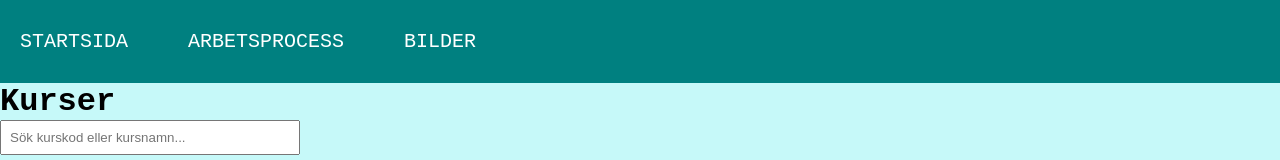
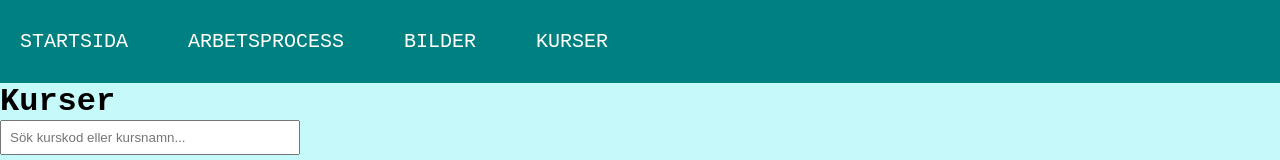
Before and after one commit to weirdiful/DT211G-Moment-2, a website built with Parcel: page src/kurs.html in a window 1280 px wide. Shown: the top 160 px of the page. Built offline with nearby package versions, Linux system fonts and the light colour scheme; no server answers.

Commit message:
meny länkar

```diff
--- a/src/kurs.html
+++ b/src/kurs.html
@@ -15,6 +15,7 @@
             <a href="index.html">STARTSIDA</a>
             <a href="about.html">ARBETSPROCESS</a>
             <a href="bilder.html">BILDER</a>
+            <a href="kurs.html">KURSER</a>
         </div>
 
     <div class="mobile-icons">
@@ -29,6 +30,7 @@
             <a href="index.html">STARTSIDA</a>
             <a href="about.html">ARBETSPROCESS</a>
             <a href="bilder.html">BILDER</a>
+            <a href="kurs.html">KURSER</a>
 
         </div>
 
```
Also changed, not shown: src/about.html (+2 -0 lines), src/bilder.html (+2 -0 lines), dist/about.html, dist/bilder.html, dist/kurs.html.
